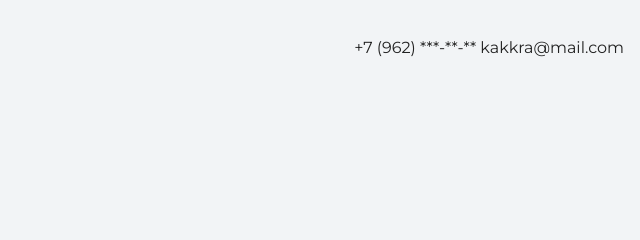
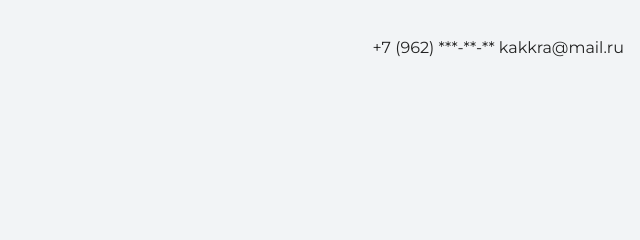
Before and after one commit to Kakkra/resume, a plain HTML site: page index.html in a window 1280 px wide. Shown: the top 240 px of the page, 640-1280 px from the left. Drawn offline with nearby package versions, Linux system fonts and the light colour scheme.

Commit message:
add kakkra email

```diff
--- a/index.html
+++ b/index.html
@@ -11,7 +11,7 @@
 <body>
   <header class="page-header">
     <div class="container">+7 (962) ***-**-**
-      kakkra@mail.com</div>
+      kakkra@mail.ru</div>
   </header>
 
   <section class="hero-image">
```
